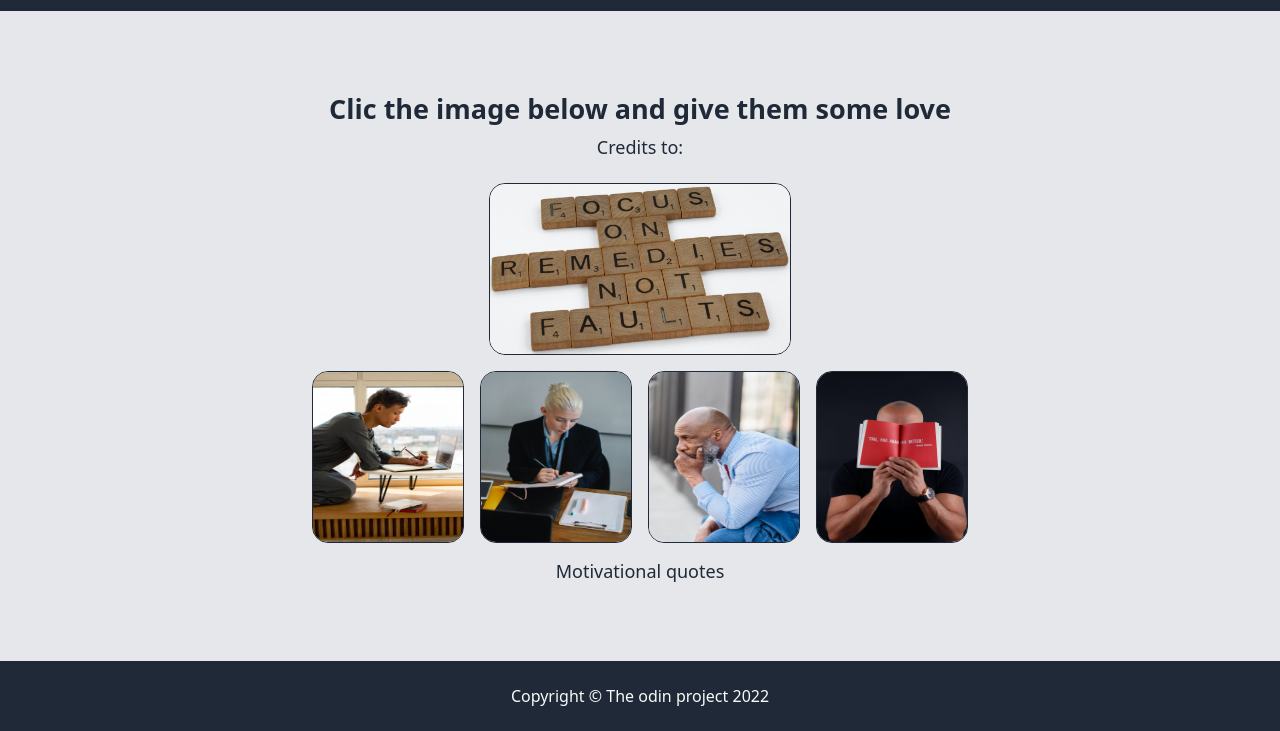
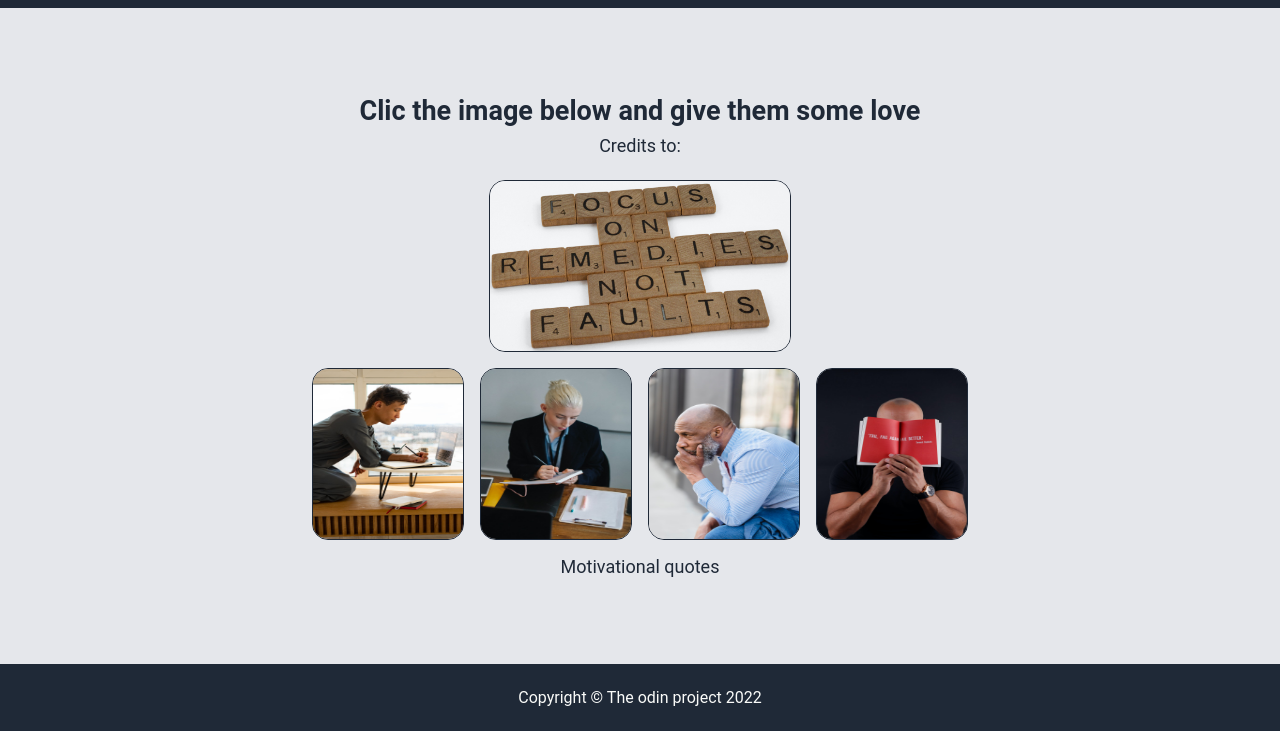
Before and after one commit to ArturoSM10/Landing-page-flexbox., a plain HTML site: page credits/credits.html in a window 1280 px wide. Shown: the part 69-800 px from the top of the page. Drawn offline with Linux system fonts and the light colour scheme.

Commit message:
Changed font-family to just Roboto other font may cause problems with margins

```diff
--- a/credits/styles.css
+++ b/credits/styles.css
@@ -1,7 +1,7 @@
 /*General styles*/
 * {
     box-sizing: content-box;
-    font-family: system-ui, -apple-system, BlinkMacSystemFont, 'Segoe UI', Roboto, Oxygen, Ubuntu, Cantarell, 'Open Sans', 'Helvetica Neue', sans-serif;
+    font-family: Roboto;
     list-style-type: none;
     margin: 0;
     padding: 0;
```
